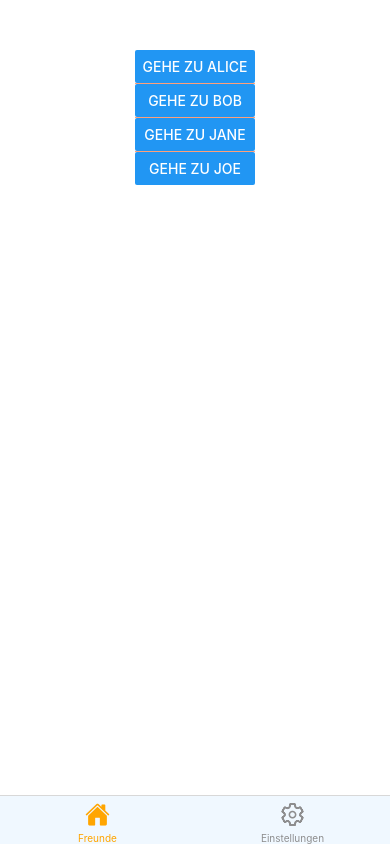
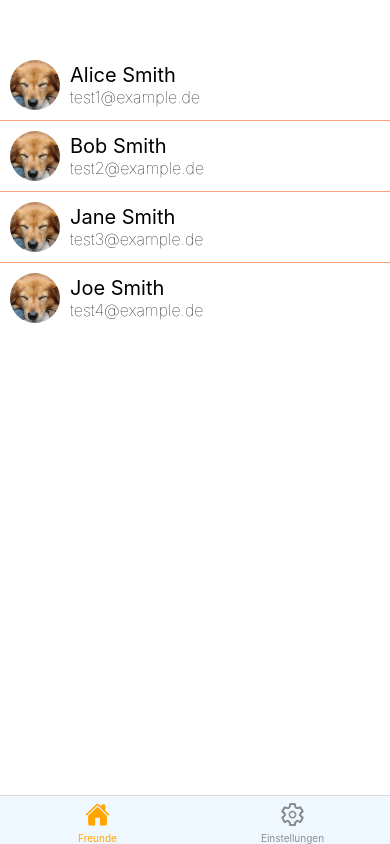
Before and after one commit to benhautmann/expoTestIOS, a React Native app: screen /HomeScreen in a window 390 px wide. Built offline with nearby package versions, Linux system fonts and the light colour scheme.

Commit message:
Kapitel 11 abgeschlossen - alles funktioniert

```diff
--- a/Navigation.jsx
+++ b/Navigation.jsx
@@ -13,7 +13,11 @@ function HomeStack() {
   return (
     <Stack.Navigator screenOptions={{ headerStyle: { backgroundColor: "aliceblue" } }}>
       <Stack.Screen name="HomeScreen" component={HomeScreen} options={{ headerShown: false }} />
-      <Stack.Screen name="Friend" component={FriendScreen} options={({ route }) => { return { title: route.params.name } }} />
+      <Stack.Screen name="Friend" component={FriendScreen} options={({ route }) => {
+        return {
+          title: `${route.params.friend.first} ${route.params.friend.last}`
+        }
+      }} />
     </Stack.Navigator>
   )
 }
@@ -22,6 +26,7 @@ export default function Navigation() {
   return (
     <NavigationContainer>
 
+      {/* Hier wird für die beiden Screens allgemeines erstellt */}
       <Tab.Navigator screenOptions={({ route }) => {
         // screenOptions erwartet eine Funktion, diese setzt für jeden Tab.Screen eine Option ein
         // hier wird mit route überprüft, welcher Tab aktiv ist und setzt mit focused ein outline oder normales icon
--- a/components/FriendListItem.jsx
+++ b/components/FriendListItem.jsx
@@ -1,9 +1,38 @@
-import { Button } from "react-native";
+import { Image, Text, Pressable, StyleSheet, View } from "react-native";
+
 
 
 
 export default function FriendListItem({ friend, onPress }) {
 
-    return (<Button title={`Gehe zu ${friend.name}`} onPress={onPress} />);
+    return (
+        <Pressable style={styles.container} onPress={onPress}>
+            <Image style={styles.image} source={require("../assets/lucyVerkleinert.png")} />
+            <View style={styles.info}>
+                <Text style={styles.name}>{friend.first} {friend.last}</Text>
+                <Text style={styles.email}>{friend.email}</Text>
+            </View>
 
+        </Pressable>
+    );
 }
+
+
+const styles = StyleSheet.create({
+    container: {
+
+        height: 70,
+        flexDirection: "row",
+        gap: 10,
+        padding: 10,
+        alignItems: "center",
+    },
+    image: {
+        height: 50, width: 50, borderRadius: 25
+    },
+    info: {
+        justifyContent: "space-evenly"
+    },
+    name: { fontSize: 20 },
+    email: { fontSize: 16, fontWeight: "100" },
+})
--- a/screens/Friend Screen.jsx
+++ b/screens/Friend Screen.jsx
@@ -1,16 +1,19 @@
 
-import { StyleSheet, Text, View, Button } from 'react-native';
+import { StyleSheet, Text, Image, ScrollView, Dimensions } from 'react-native';
 
 
 export default function FriendScreen({ navigation, route }) {
-    const { name } = route.params;
+    const { friend } = route.params;
     return (
-        <View style={styles.container}>
-            <Text>{name}</Text>
-            <Button title="Gehe zurück" onPress={() => navigation.goBack()} />
-        </View>
+        <ScrollView contentContainerStyle={styles.container} style={styles.scrollView}>
+            <Image style={styles.image} source={require("../assets/lucyVerkleinert.png")} />
+            <Text>{friend.first} {friend.last}</Text>
+
+        </ScrollView>
     );
 }
+
+const width = Dimensions.get("window").width * 0.80;
 
 
 const styles = StyleSheet.create({
@@ -20,4 +23,12 @@ const styles = StyleSheet.create({
         alignItems: 'center',
         justifyContent: 'center',
     },
+    scrollView: {
+        backgroundColor: '#fff',
+
+    },
+    image: {
+        height: width,
+        width: width
+    }
 });
--- a/screens/HomeScreen.jsx
+++ b/screens/HomeScreen.jsx
@@ -1,5 +1,5 @@
 
-import { StyleSheet, Text, View, Button, FlatList } from 'react-native';
+import { StyleSheet, View, FlatList } from 'react-native';
 import FriendListItem from '../components/FriendListItem';
 
 
@@ -7,14 +7,16 @@ export default function HomeScreen({ navigation }) {
     return (
         <View style={styles.container}>
             <FlatList data={[
-                { name: "Alice" },
-                { name: "Bob" },
-                { name: "Jane" },
-                { name: "Joe" },
+                { first: "Alice", last: "Smith", email: "test1@example.de" },
+                { first: "Bob", last: "Smith", email: "test2@example.de" },
+                { first: "Jane", last: "Smith", email: "test3@example.de" },
+                { first: "Joe", last: "Smith", email: "test4@example.de" },
+
             ]} renderItem={({ item }) => {
-                return <FriendListItem friend={item} onPress={() => navigation.navigate("Friend", { name: item.name })} />
+                return <FriendListItem friend={item} onPress={() => navigation.navigate("Friend", { friend: item })} />
+
             }}
-                keyExtractor={(item) => item.name}
+                keyExtractor={(item) => item.email}
                 ItemSeparatorComponent={<View style={styles.listSeperator} />}
             />
         </View>
@@ -26,8 +28,7 @@ const styles = StyleSheet.create({
     container: {
         flex: 1,
         backgroundColor: '#fff',
-        alignItems: 'center',
-        justifyContent: 'center',
+
         paddingTop: 50,
     },
     listSeperator: {
```
Also changed, not shown: assets/1.jpg (added), assets/lucyVerkleinert.png (added).
